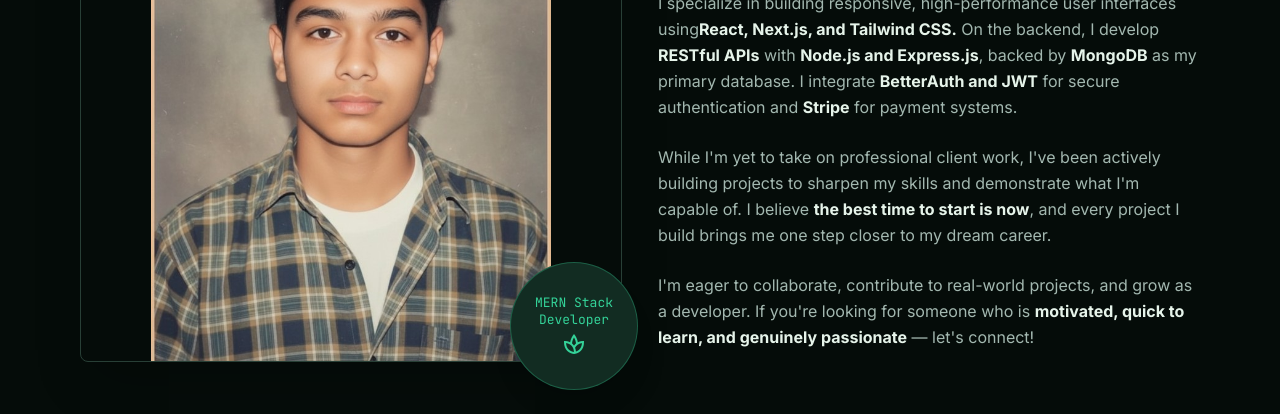
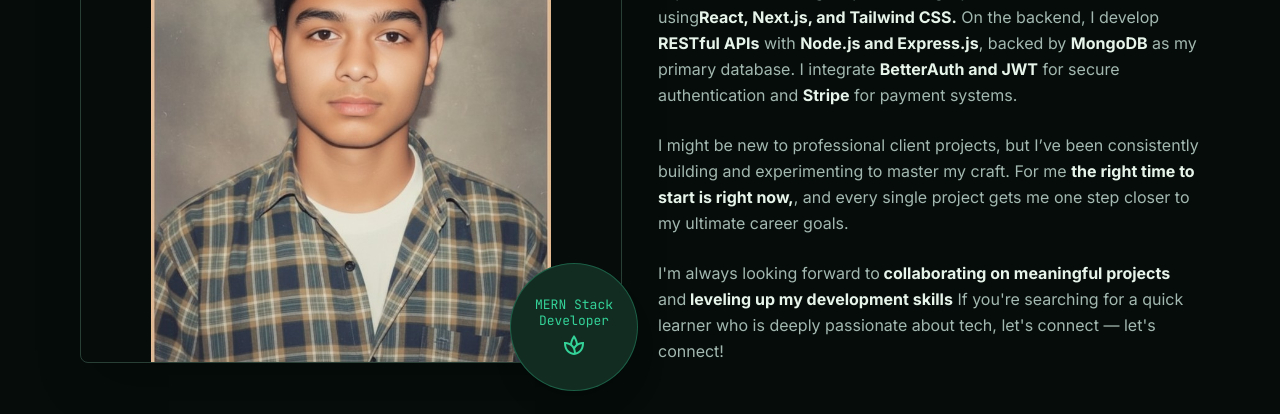
Before and after one commit to shuvro18/my-portfolio-website-, a Next.js app: page / in a window 1280 px wide. Shown: the part 1040-1454 px from the top of the page. Built offline with nearby package versions, Linux system fonts and the light colour scheme.

Commit message:
about me section re uploaded

```diff
--- a/src/components/About.js
+++ b/src/components/About.js
@@ -62,15 +62,13 @@
               for payment systems.
             </p>
             <p className="text-on-surface-variant leading-relaxed">
-              While I'm yet to take on professional client work, I've been actively
-              building projects to sharpen my skills and demonstrate what I'm capable
-              of. I believe <strong className="text-on-surface">the best time to start is now</strong>,
-              and every project I build brings me one step closer to my dream career.
+              I might be new to professional client projects, but I’ve been consistently building and experimenting to master my craft. For me <strong className="text-on-surface">the right time to start is right now,</strong>,
+              and every single project gets me one step closer to my ultimate career goals.
             </p>
             <p className="text-on-surface-variant leading-relaxed">
-              I'm eager to collaborate, contribute to real-world projects, and grow as
-              a developer. If you're looking for someone who is{" "}
-              <strong className="text-on-surface">motivated, quick to learn, and genuinely passionate</strong>{" "}
+              I'm always looking forward to
+              <strong className="text-on-surface"> collaborating on meaningful projects</strong> and
+              <strong className="text-on-surface"> leveling up my development skills</strong> If you're searching for a quick learner who is deeply passionate about tech, let's connect
               — let's connect!
             </p>
           </div>
```
